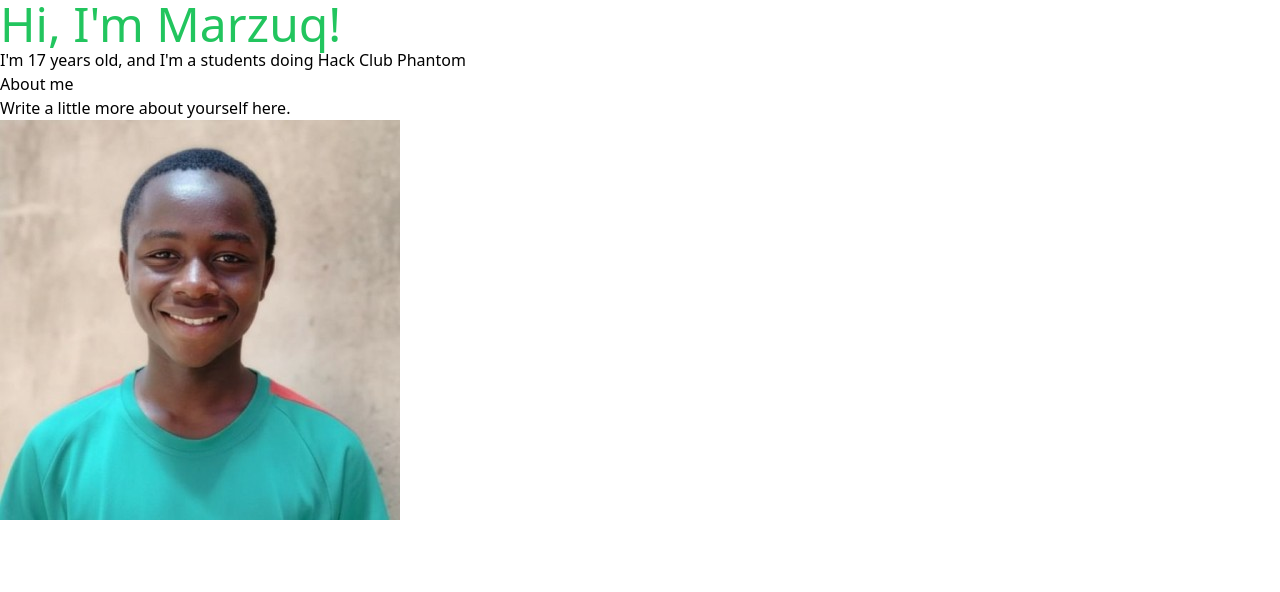
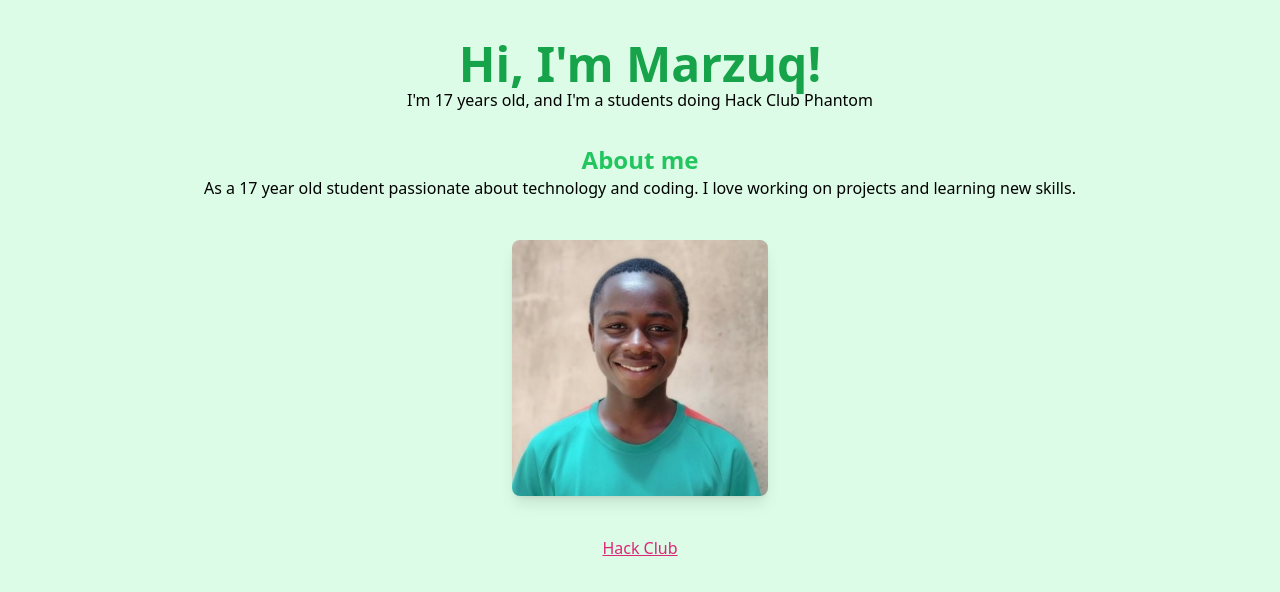
Before and after one commit to ranocodes/my-portfolio, a plain HTML site: page index.html in a window 1280 px wide. Drawn offline with nearby package versions, Linux system fonts and the light colour scheme.

Commit message:
style my page

```diff
--- a/index.html
+++ b/index.html
@@ -5,13 +5,14 @@
     <meta name="viewport" content="width=device-width, initial-scale=1.0" />
     <title>Marzuq's Site - Phantom Hackclub</title>
   </head>
-  <body>
-    <h1  class="text-green-500 text-5xl">Hi, I'm Marzuq!</h1>
+  <body class="text-center bg-green-100 p-10">
+    <h1  class="text-green-600 text-5xl font-bold ">Hi, I'm Marzuq!</h1>
     <p>I'm 17 years old, and I'm a students doing Hack Club Phantom</p>
 
-    <h2>About me</h2>
-    <p>Write a little more about yourself here.</p>
-    <img src="me3.jpeg" alt="">
+    <h2 class="mt-8 text-2xl font-bold text-green-500">About me</h2>
+    <p>As a 17 year old student passionate about technology and coding. I love working on projects and learning new skills.</p>
+    <img src="me3.jpeg" alt="" class="w-64 rounded-lg shadow-lg mx-auto my-10" >
+    <a href="https://hackclub.com" class="text-pink-600 underline hover:text-pink-800">Hack Club</a>
 
     <script src="https://cdn.tailwindcss.com"></script>
   </body>
```
